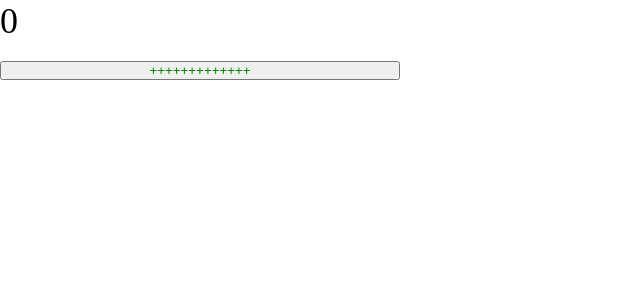
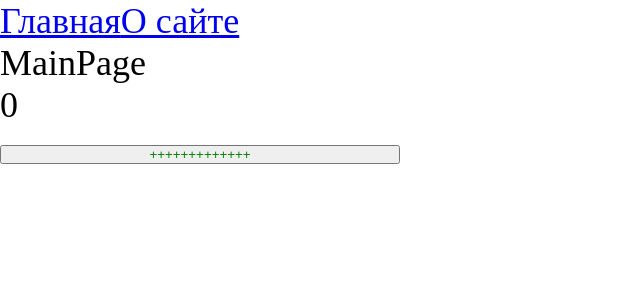
Before and after one commit to ArtemTis/react-in-production, a React app: page / in a window 1280 px wide. Shown: the top 300 px of the page, without its empty margins (0-640 px from the left). Built offline with nearby package versions, Linux system fonts and the light colour scheme.

Commit message:
add router and lazy load

```diff
--- a/package.json
+++ b/package.json
@@ -15,6 +15,7 @@
     "@types/node": "^20.11.9",
     "@types/react": "^18.2.55",
     "@types/react-dom": "^18.2.19",
+    "@types/react-router-dom": "^5.3.3",
     "@types/webpack": "^5.28.5",
     "@types/webpack-dev-server": "^4.7.2",
     "css-loader": "^6.10.0",
@@ -32,6 +33,7 @@
   },
   "dependencies": {
     "react": "^18.2.0",
-    "react-dom": "^18.2.0"
+    "react-dom": "^18.2.0",
+    "react-router-dom": "^6.22.1"
   }
 }
--- a/src/App.tsx
+++ b/src/App.tsx
@@ -1,11 +1,23 @@
-import React from 'react'
+import React, { Suspense } from 'react'
 import { Counter } from './components/Counter'
 import './index.scss'
+import { Route, Routes } from 'react-router-dom'
+import { Link } from 'react-router-dom'
+import { AboutPageAsync } from './components/pages/AboutPage/AboutPageAsync'
+import { MainPageAsync } from './components/pages/MainPage/MainPageAsync'
 
 export const App = () => {
   return (
     <div className='app'>
-        <Counter/>
+      <Link to={'/'}>Главная</Link>
+      <Link to={'/about'}>О сайте</Link>
+      <Suspense fallback={<div>Loading...</div>}>
+        <Routes>
+          <Route path={'/about'} element={<AboutPageAsync />} />
+          <Route path={'/'} element={<MainPageAsync />} />
+        </Routes>
+      </Suspense>
+      <Counter />
     </div>
   )
 }
--- /dev/null
+++ b/src/components/pages/AboutPage/AboutPage.tsx
@@ -0,0 +1,9 @@
+import React from 'react'
+
+const AboutPage = () => {
+  return (
+    <div>AboutPage</div>
+  )
+}
+
+export default AboutPage
--- /dev/null
+++ b/src/components/pages/AboutPage/AboutPageAsync.tsx
@@ -0,0 +1,6 @@
+import { lazy } from 'react';
+
+export const AboutPageAsync = lazy(() => new Promise(resolve => {
+    //@ts-ignore
+    setTimeout(() => resolve(import('./AboutPage')), 1500)
+}));
--- /dev/null
+++ b/src/components/pages/MainPage/MainPage.tsx
@@ -0,0 +1,9 @@
+import React from 'react'
+
+const MainPage = () => {
+  return (
+    <div>MainPage</div>
+  )
+}
+
+export default MainPage
--- /dev/null
+++ b/src/components/pages/MainPage/MainPageAsync.tsx
@@ -0,0 +1,3 @@
+import { lazy } from 'react';
+
+export const MainPageAsync = lazy(() => import('./MainPage'));
--- a/src/index.tsx
+++ b/src/index.tsx
@@ -1,9 +1,12 @@
 import ReactDOM from 'react-dom/client';
 import { App } from './App';
+import { BrowserRouter } from 'react-router-dom';
 
 const root = ReactDOM.createRoot(
     document.getElementById('root') as HTMLElement
 );
 root.render(
-    <App />
+    <BrowserRouter>
+        <App />
+    </BrowserRouter>
 );
```
Also changed, not shown: 2 other files (tests, documents, lock files or other folders).
